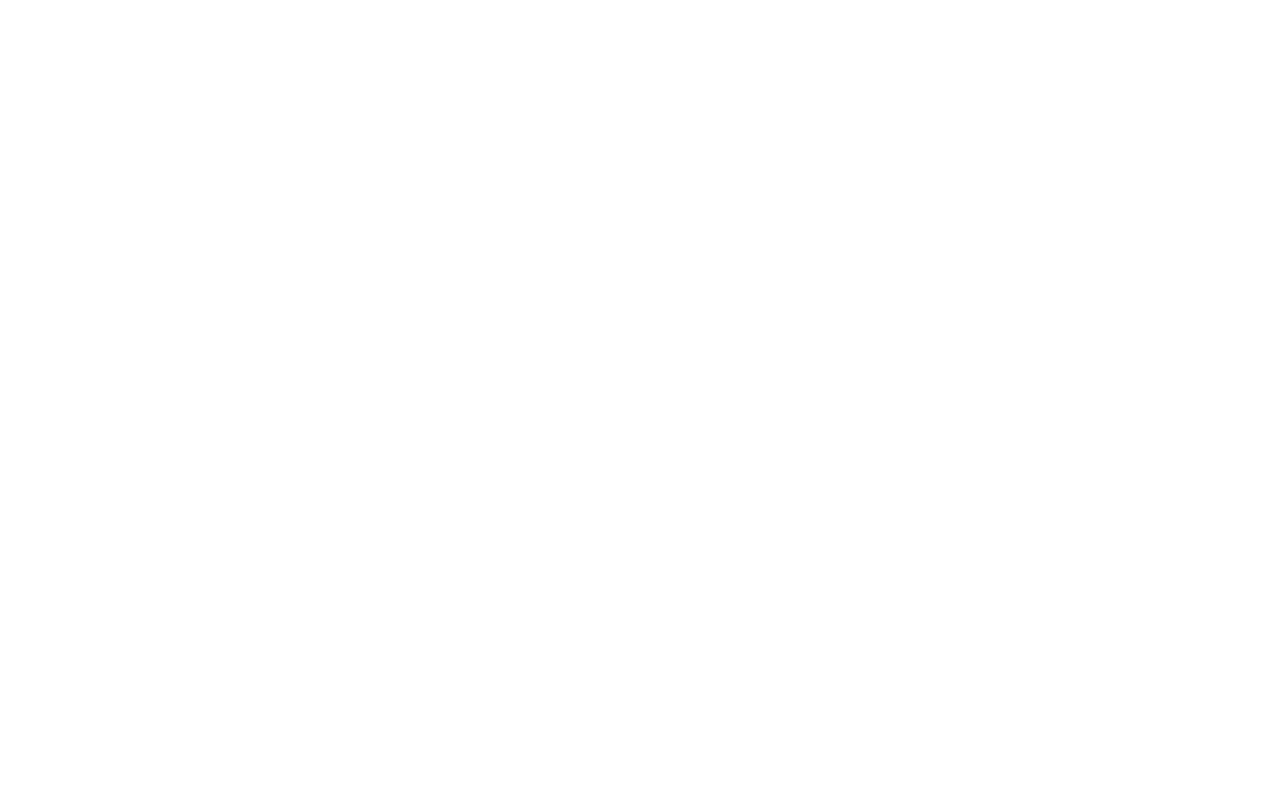
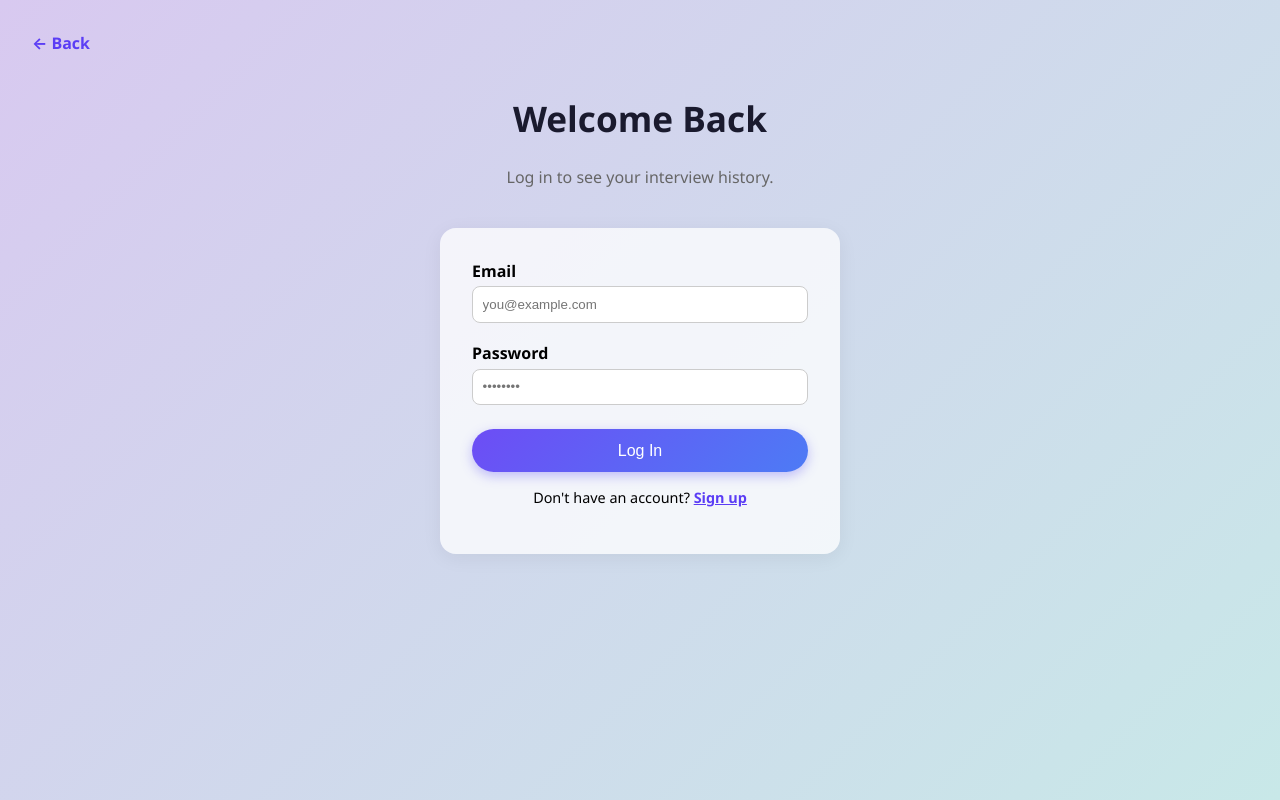
Before and after one commit to MSJawabreh/ai-interview-simulator, a React (Vite) app: page /login in a window 1280 px wide. Before the commit this address had no page. Built offline with nearby package versions, Linux system fonts and the light colour scheme.

Commit message:
Add auth.js helper and LoginPage with redirect-if-logged-in

```diff
--- a/src/App.jsx
+++ b/src/App.jsx
@@ -8,6 +8,7 @@
 import CodingPracticePage from './pages/CodingPracticePage'
 import CVExplainerPage from './pages/CVExplainerPage'
 import CVPracticePage from './pages/CVPracticePage'
+import LoginPage from './pages/LoginPage'
 
 function App() {
   return (
@@ -22,6 +23,7 @@
         <Route path="/coding-practice" element={<CodingPracticePage />} />
         <Route path="/cv-explainer" element={<CVExplainerPage />} />
         <Route path="/cv-practice" element={<CVPracticePage />} />
+        <Route path="/login" element={<LoginPage />} />
       </Routes>
     </BrowserRouter>
   )
--- /dev/null
+++ b/src/auth.js
@@ -0,0 +1,15 @@
+export function saveToken(token) {
+  localStorage.setItem('token', token)
+}
+
+export function getToken() {
+  return localStorage.getItem('token')
+}
+
+export function removeToken() {
+  localStorage.removeItem('token')
+}
+
+export function isLoggedIn() {
+  return !!getToken()
+}
--- /dev/null
+++ b/src/pages/LoginPage.jsx
@@ -0,0 +1,115 @@
+import { useState, useEffect } from 'react'
+import { useNavigate, Link } from 'react-router-dom'
+import FocusedLayout from '../components/FocusedLayout'
+import { API_URL } from '../config'
+import { saveToken, isLoggedIn } from '../auth'
+
+function LoginPage() {
+  const navigate = useNavigate()
+  const [email, setEmail] = useState('')
+  const [password, setPassword] = useState('')
+  const [errorMessage, setErrorMessage] = useState('')
+  const [isLoading, setIsLoading] = useState(false)
+
+  useEffect(() => {
+    if (isLoggedIn()) {
+      navigate('/')
+    }
+  }, [])
+
+  const handleLogin = async () => {
+    setIsLoading(true)
+    setErrorMessage('')
+
+    try {
+      const response = await fetch(`${API_URL}/login`, {
+        method: 'POST',
+        headers: { 'Content-Type': 'application/json' },
+        body: JSON.stringify({ email, password })
+      })
+
+      const data = await response.json()
+
+      if (!response.ok) {
+        throw new Error(data.error || 'Failed to log in')
+      }
+
+      saveToken(data.token)
+      navigate('/')
+    } catch (err) {
+      setErrorMessage(err.message)
+    } finally {
+      setIsLoading(false)
+    }
+  }
+
+  return (
+    <FocusedLayout backTo="/">
+      <div style={{
+        display: 'flex',
+        flexDirection: 'column',
+        alignItems: 'center',
+        textAlign: 'center'
+      }}>
+        <h1 style={{ color: '#1a1a2e', fontSize: '2.2rem', marginBottom: '0.5rem' }}>Welcome Back</h1>
+        <p style={{ color: '#666' }}>Log in to see your interview history.</p>
+
+        {errorMessage && <p style={{ color: '#c0392b' }}>{errorMessage}</p>}
+
+        <div style={{
+          backgroundColor: 'rgba(255,255,255,0.75)',
+          borderRadius: '1rem',
+          padding: '2rem',
+          maxWidth: '400px',
+          width: '100%',
+          marginTop: '1.5rem',
+          textAlign: 'left',
+          boxShadow: '0 4px 20px rgba(0,0,0,0.06)',
+          boxSizing: 'border-box'
+        }}>
+          <label style={{ fontWeight: 'bold', display: 'block', marginBottom: '0.3rem' }}>Email</label>
+          <input
+            type="email"
+            value={email}
+            onChange={(e) => setEmail(e.target.value)}
+            placeholder="you@example.com"
+            style={{ width: '100%', padding: '0.6rem', borderRadius: '0.5rem', border: '1px solid #ccc', marginBottom: '1.2rem', boxSizing: 'border-box' }}
+          />
+
+          <label style={{ fontWeight: 'bold', display: 'block', marginBottom: '0.3rem' }}>Password</label>
+          <input
+            type="password"
+            value={password}
+            onChange={(e) => setPassword(e.target.value)}
+            placeholder="••••••••"
+            style={{ width: '100%', padding: '0.6rem', borderRadius: '0.5rem', border: '1px solid #ccc', marginBottom: '1.5rem', boxSizing: 'border-box' }}
+          />
+
+          <button
+            onClick={handleLogin}
+            disabled={isLoading}
+            style={{
+              width: '100%',
+              background: 'linear-gradient(135deg, #6d4df5, #4d7bf5)',
+              color: 'white',
+              border: 'none',
+              padding: '0.8rem',
+              borderRadius: '999px',
+              fontSize: '1rem',
+              cursor: 'pointer',
+              boxShadow: '0 4px 12px rgba(93,80,245,0.35)'
+            }}
+          >
+            {isLoading ? 'Logging in...' : 'Log In'}
+          </button>
+
+          <p style={{ textAlign: 'center', marginTop: '1rem', fontSize: '0.9rem' }}>
+            Don't have an account? <Link to="/register" style={{ color: '#5b3df5', fontWeight: 'bold' }}>Sign up</Link>
+          </p>
+        </div>
+      </div>
+    </FocusedLayout>
+  )
+}
+
+export default LoginPage
```
